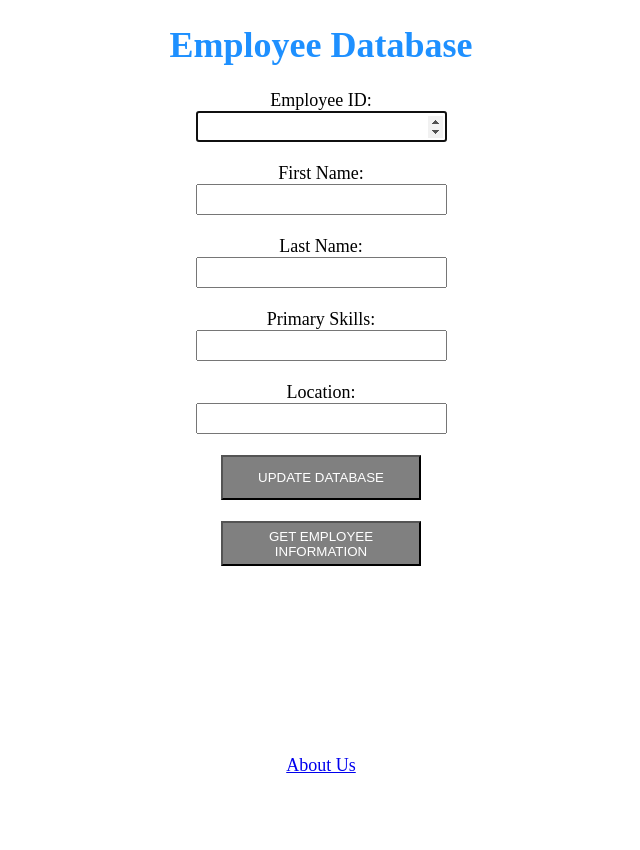
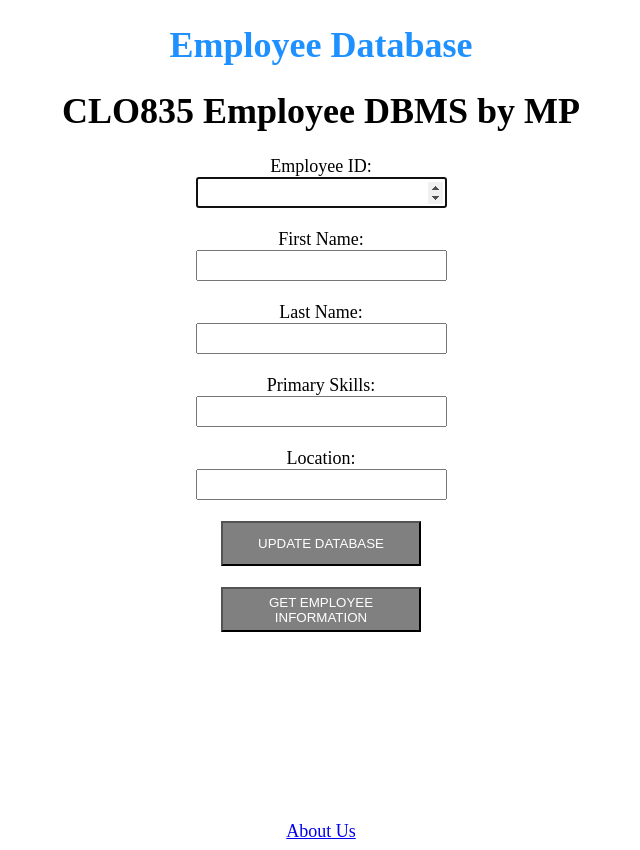
Before and after one commit to MichaelConcepcion/CLO835--Final-Project-Assignments, a Flask app: page / in a window 1280 px wide. Shown: the whole page, without its empty margins (319-959 px from the left). Before the commit the page ends 773 px from the top, so only its background shows below. Run offline with Flask 2, Linux system fonts and the light colour scheme.

Commit message:
Adds Group name and slogan to html and python files

```diff
--- a/app.py
+++ b/app.py
@@ -13,6 +13,8 @@ DBPWD = os.environ.get("DBPWD") or "passwors"
 DATABASE = os.environ.get("DATABASE") or "employees"
 COLOR_FROM_ENV = os.environ.get('APP_COLOR') or "lime"
 IMAGE_URL = os.environ.get("IMAGE_URL") or ""
+GROUP_NAME = os.environ.get("GROUP_NAME") or "Mike and Prason (Duo)"
+SLOGAN = os.environ.get("SLOGAN") or "CLO835 Employee DBMS by MP"
 DBPORT = int(os.environ.get("DBPORT"))
 
 # Create a connection to the MySQL database
@@ -48,11 +50,11 @@ COLOR = random.choice(["red", "green", "blue", "blue2", "darkblue", "pink", "lim
 
 @app.route("/", methods=['GET', 'POST'])
 def home():
-    return render_template('addemp.html', color=IMAGE_URL)
+    return render_template('addemp.html', color=IMAGE_URL, head=GROUP_NAME, slogan=SLOGAN)
 
 @app.route("/about", methods=['GET','POST'])
 def about():
-    return render_template('about.html', color=IMAGE_URL)
+    return render_template('about.html', color=IMAGE_URL, head=GROUP_NAME, slogan=SLOGAN)
 
 @app.route("/addemp", methods=['POST'])
 def AddEmp():
@@ -76,7 +78,7 @@ def AddEmp():
         cursor.close()
 
     print("all modification done...")
-    return render_template('addempoutput.html', name=emp_name, color=IMAGE_URL)
+    return render_template('addempoutput.html', name=emp_name, color=IMAGE_URL, head=GROUP_NAME, slogan=SLOGAN)
 
 @app.route("/getemp", methods=['GET', 'POST'])
 def GetEmp():
@@ -109,7 +111,7 @@ def FetchData():
         cursor.close()
 
     return render_template("getempoutput.html", id=output["emp_id"], fname=output["first_name"],
-                           lname=output["last_name"], interest=output["primary_skills"], location=output["location"], color=IMAGE_URL)
+                           lname=output["last_name"], interest=output["primary_skills"], location=output["location"], color=IMAGE_URL, head=GROUP_NAME, slogan=SLOGAN)
 
 if __name__ == '__main__':
 
--- a/templates/about.html
+++ b/templates/about.html
@@ -1,5 +1,5 @@
 <!doctype html>
-<title>Hello from Flask</title>
+<title>Hello from Flask by {{ head }}</title>
 <body style="background: url({{ color }});"></body>
 <div style="color: #e4e4e4;
     text-align:  center;
@@ -9,6 +9,7 @@
   <h1>Hello from {{ name }}!</h1>
 {% else %}
   <h1>Hello From CLO835!</h1>
+  <h1>{{ slogan }}</h1>
 {% endif %}
 
   {% if contents %}
--- a/templates/addemp.html
+++ b/templates/addemp.html
@@ -1,12 +1,13 @@
 <!DOCTYPE html>
 <html>
 <head>
-	<title>Add Employee Information</title>
+	<title>{{ head }}</title>
 </head>
 <center>
 	<font color="black" size="4" style="font-family: avenir">
 
 		<h1 style="color: DodgerBlue">Employee Database</h1>
+		<h1>{{ slogan }}</h1>
 		<body style="background: url({{ color }});" >
 
 			<form action="/addemp" autocomplete="on" method = "POST" enctype="multipart/form-data">
--- a/templates/addempoutput.html
+++ b/templates/addempoutput.html
@@ -1,10 +1,12 @@
 <!DOCTYPE html>
 <html>
 <head>
+	<<title>{{ head }}</title>
 <center>
 	<font color="DodgerBlue" size="5" style="font-family: avenir">
+		<h1>{{ slogan }}</h1>
 		<body style="background: url({{ color }});">
-			<h1>The employee {{ name }} wassuccessfully added to the database</h1><br>
+			<h1>The employee {{ name }} was successfully added to the database</h1><br>
 			<h2>The Employee has been added to the database</h2><br>
 			<h2>{{ name }}</h2><br>
 			<title>Add Emp Output</title>
--- a/templates/getemp.html
+++ b/templates/getemp.html
@@ -1,12 +1,13 @@
 	<!DOCTYPE html>
 <html>
 <head>
-	<title>Get Employee Information</title>
+	<title>{{ head }}</title>
 </head>
 <center>
 	<font color="black" size="5" style="font-family: avenir">
 
 		<h1 style="color: DodgerBlue">Employee Information</h1>
+		<h1>{{ slogan }}</h1>
 
 		<body style="background: url({{ color }});">
 
--- a/templates/getempoutput.html
+++ b/templates/getempoutput.html
@@ -1,12 +1,13 @@
 <!DOCTYPE html>
 <html>
 <head>
-	<title>Employee Information</title>
+	<title>{{ head }}</title>
 </head>
 <center>
 	<font color="black" size="5" style="font-family: avenir">
 
 		<h1 style="color: DodgerBlue">Employee Information</h1>
+		<h1>{{ slogan }}</h1>
 
 		<body style="background: url({{ color }});">
 
```
